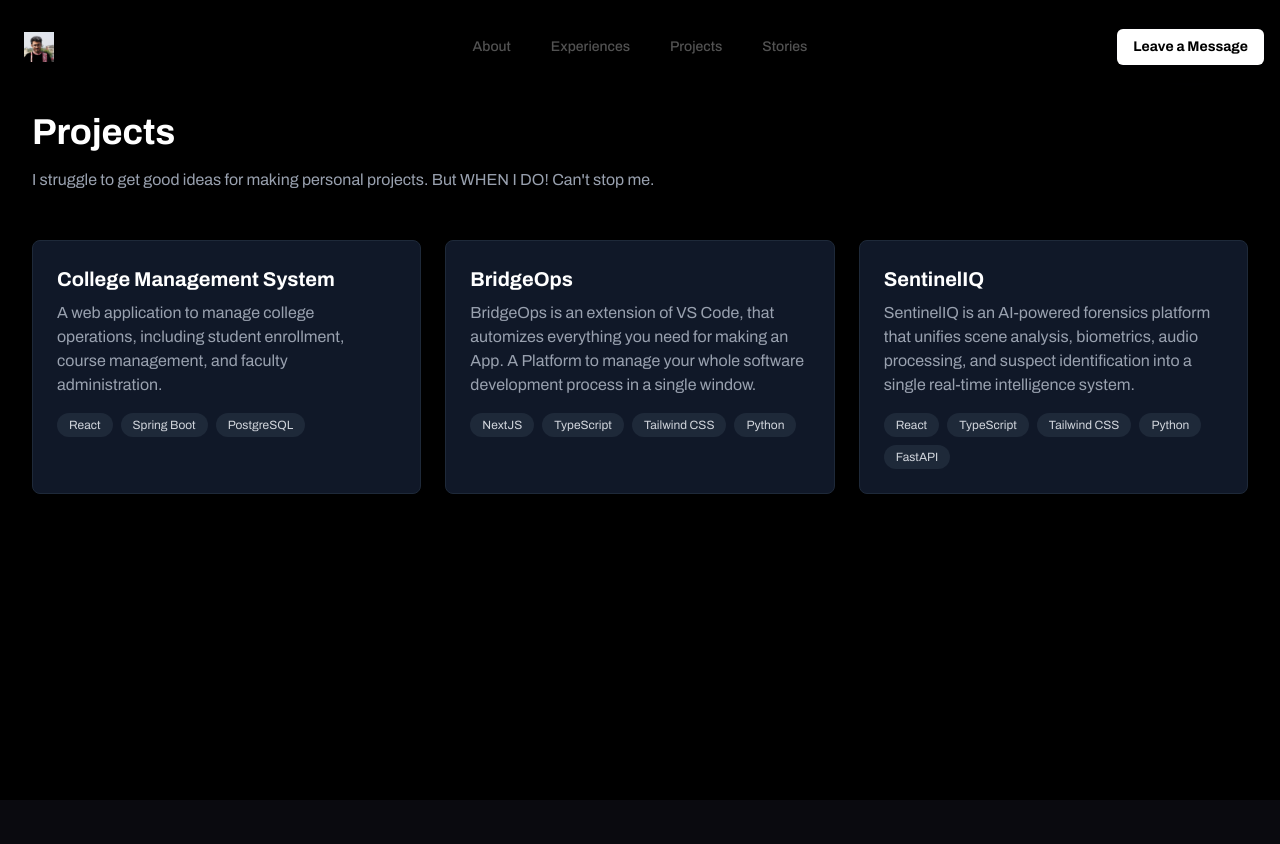
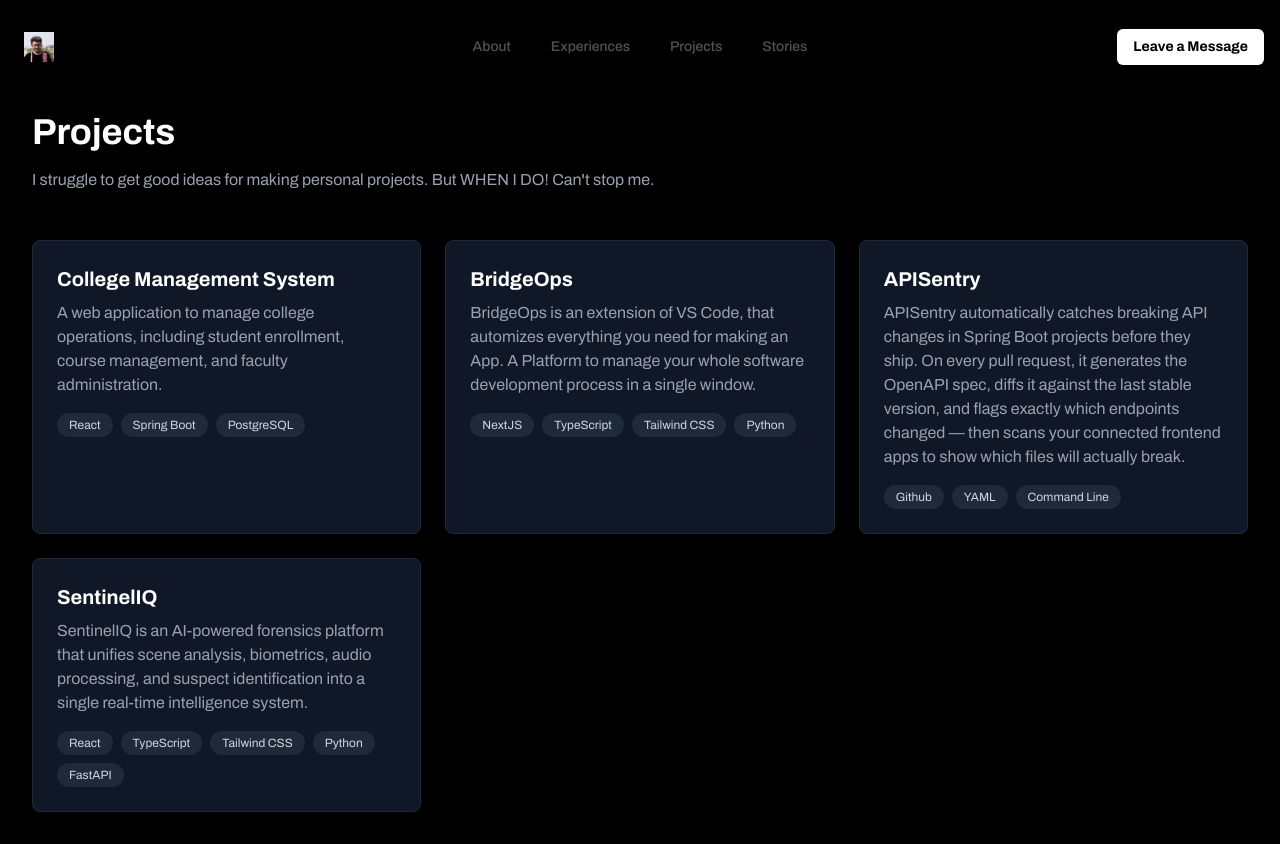
Before and after one commit to souryeahdeep/souryadeep, a React (Vite) app: page /projects in a window 1280 px wide. Before the commit the page ends 800 px from the top, so only its background shows below. Built offline with nearby package versions, Linux system fonts and the light colour scheme; a web font is replaced by a local one.

Commit message:
Add a Project

```diff
--- a/src/pages/Projects.jsx
+++ b/src/pages/Projects.jsx
@@ -22,11 +22,19 @@ export default function Projects() {
      },
       {
       id: 3,
+      title: "APISentry",
+      description: "APISentry automatically catches breaking API changes in Spring Boot projects before they ship. On every pull request, it generates the OpenAPI spec, diffs it against the last stable version, and flags exactly which endpoints changed — then scans your connected frontend apps to show which files will actually break.",
+      technologies: ["Github", "YAML","Command Line"],
+      link: "https://github.com/souryeahdeep/apisentry-action",
+     },
+      {
+      id: 4,
       title: "SentinelIQ",
       description: "SentinelIQ is an AI-powered forensics platform that unifies scene analysis, biometrics, audio processing, and suspect identification into a single real-time intelligence system.",
       technologies: ["React", "TypeScript", "Tailwind CSS", "Python", "FastAPI"],
       link: "#",
      },
+
   ];
 
   return (
```
